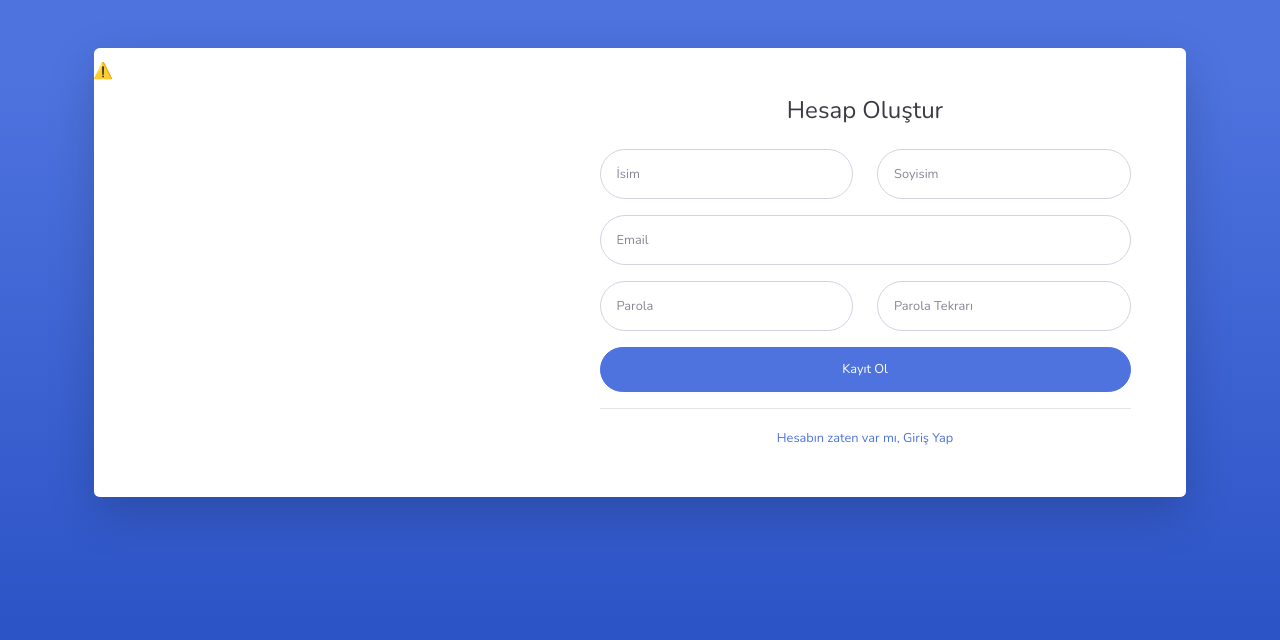
After one commit to Brktrlw/django-social-media, a Django app: page /user/register in a window 1280 px wide. The commit adds this page. Shown: the top 640 px of the page. Run offline with Django 4.2, Linux system fonts and the light colour scheme; some libraries are stand-ins or nearby versions.

Commit message:
added login and register

```diff
--- a/CONFIG/CONFIG/urls.py
+++ b/CONFIG/CONFIG/urls.py
@@ -6,6 +6,7 @@ from django.conf.urls.static import static
 
 urlpatterns = [
     path('admin/', admin.site.urls),
-    path("",include("PAGESAPP.urls"))
+    path("",include("PAGESAPP.urls")),
+    path("user/",include("UserAPP.urls"))
 ]
 urlpatterns+=static(settings.MEDIA_URL,document_root=settings.MEDIA_ROOT)
--- /dev/null
+++ b/CONFIG/UserAPP/urls.py
@@ -0,0 +1,8 @@
+
+
+from django.urls import path
+from .views import LoginView,RegisterView
+urlpatterns = [
+    path("login/",LoginView.as_view()),
+    path("register",RegisterView.as_view())
+]
--- a/CONFIG/UserAPP/views.py
+++ b/CONFIG/UserAPP/views.py
@@ -1,3 +1,16 @@
 from django.shortcuts import render
+from django.views import View
 
-# Create your views here.
+class LoginView(View):
+    http_method_names = ["get","post"]
+    def get(self,request):
+        return render(request,"login.html")
+    def post(self,reqeust):
+        pass
+
+class RegisterView(View):
+    http_method_names = ["get","post"]
+    def get(self,request):
+        return render(request,"register.html")
+    def post(self,request):
+        pass
--- a/CONFIG/templates/includes/base.html
+++ b/CONFIG/templates/includes/base.html
@@ -22,7 +22,9 @@
 {% include 'includes/sidebar.html' %}
 </div>
 
+{% block body %}
 
+{% endblock body %}
 
 
 
--- /dev/null
+++ b/CONFIG/templates/register.html
@@ -0,0 +1,94 @@
+{% load static %}
+<!DOCTYPE html>
+<html lang="en">
+
+<head>
+
+    <meta charset="utf-8">
+    <meta http-equiv="X-UA-Compatible" content="IE=edge">
+    <meta name="viewport" content="width=device-width, initial-scale=1, shrink-to-fit=no">
+    <meta name="description" content="">
+    <meta name="author" content="">
+
+    <title>Kayıt Ol</title>
+
+    <link rel="stylesheet" href="{% static 'vendor/fontawesome-free/css/all.min.css' %}">
+
+    <link rel="stylesheet" href="https://fonts.googleapis.com/css?family=Nunito:200,200i,300,300i,400,400i,600,600i,700,700i,800,800i,900,900i"
+        rel="stylesheet">
+
+    <!-- Custom styles for this template-->
+        <link rel="stylesheet" href="{% static 'css/sb-admin-2.min.css' %}">
+
+
+</head>
+
+<body class="bg-gradient-primary">
+
+    <div class="container">
+
+        <div class="card o-hidden border-0 shadow-lg my-5">
+            <div class="card-body p-0">
+                <!-- Nested Row within Card Body -->
+                <div class="row">
+                  <lottie-player src="https://assets7.lottiefiles.com/packages/lf20_xyadoh9h.json"  background="transparent"  speed="1"  style="width: 41%; height:41%;padding-top: 1%;padding-left: 1%"  loop autoplay></lottie-player>
+                    <div class="col-lg-7">
+                        <div class="p-5">
+                            <div class="text-center">
+                                <h1 class="h4 text-gray-900 mb-4">Hesap Oluştur</h1>
+                            </div>
+                            <form class="user">
+                                <div class="form-group row">
+                                    <div class="col-sm-6 mb-3 mb-sm-0">
+                                        <input type="text" class="form-control form-control-user" id="exampleFirstName"
+                                            placeholder="İsim">
+                                    </div>
+                                    <div class="col-sm-6">
+                                        <input type="text" class="form-control form-control-user" id="exampleLastName"
+                                            placeholder="Soyisim">
+                                    </div>
+                                </div>
+                                <div class="form-group">
+                                    <input type="email" class="form-control form-control-user" id="exampleInputEmail"
+                                        placeholder="Email">
+                                </div>
+                                <div class="form-group row">
+                                    <div class="col-sm-6 mb-3 mb-sm-0">
+                                        <input type="password" class="form-control form-control-user"
+                                            id="exampleInputPassword" placeholder="Parola">
+                                    </div>
+                                    <div class="col-sm-6">
+                                        <input type="password" class="form-control form-control-user"
+                                            id="exampleRepeatPassword" placeholder="Parola Tekrarı">
+                                    </div>
+                                </div>
+                                <a href="login.html" class="btn btn-primary btn-user btn-block">
+                                    Kayıt Ol
+                                </a>
+
+                            </form>
+                            <hr>
+                            <div class="text-center">
+                                <a class="small" href="forgot-password.html"></a>
+                            </div>
+                            <div class="text-center">
+                                <a class="small" href="login.html">Hesabın zaten var mı, Giriş Yap</a>
+                            </div>
+                        </div>
+                    </div>
+                </div>
+            </div>
+        </div>
+
+    </div>
+
+
+<script src="https://unpkg.com/@lottiefiles/lottie-player@latest/dist/lottie-player.js"></script>
+<script src="{% static 'vendor/jquery/jquery.min.js' %}"></script>
+<script src="{% static 'vendor/bootstrap/js/bootstrap.bundle.min.js' %}"></script>
+<script src="{% static 'vendor/jquery-easing/jquery.easing.min.js' %}"></script>
+<script src="{% static 'js/sb-admin-2.min.js' %}"></script>
+
+</body>
+
+</html>
```
Also changed, not shown: CONFIG/templates/login.html (added, +88 -0 lines).
